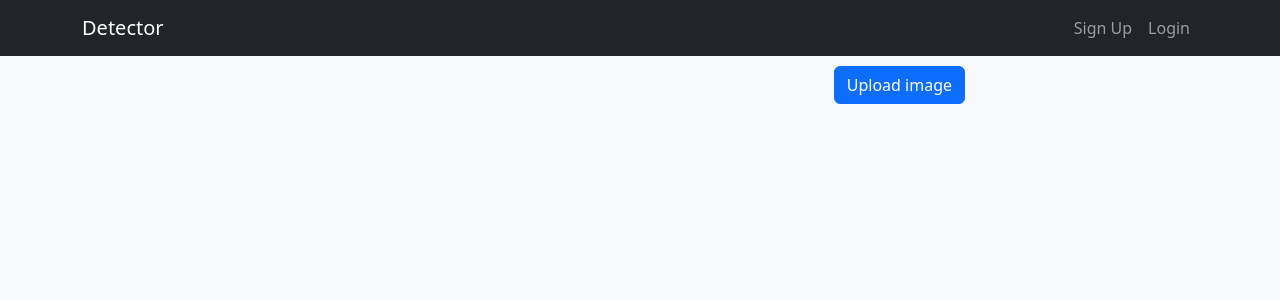
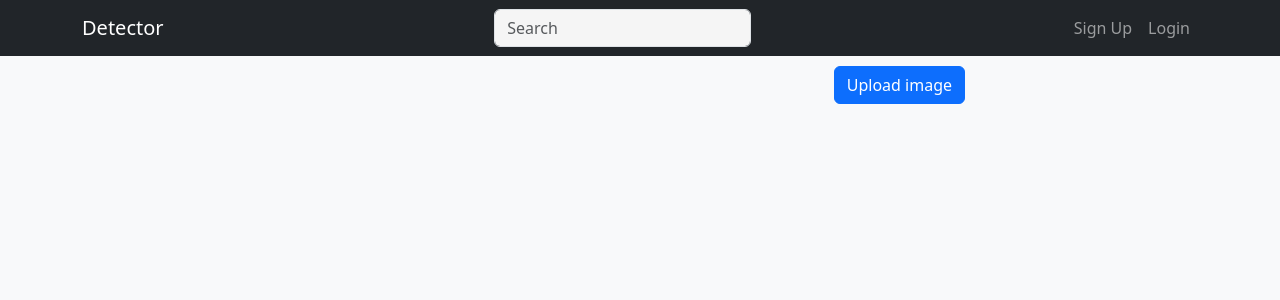
Before and after one commit to 4BMtolobPL/mbc-gym, a Flask app: page /detector/ in a window 1280 px wide. Shown: the top 300 px of the page. Run offline with Flask 3, Linux system fonts and the light colour scheme; some libraries are stand-ins or nearby versions.

Commit message:
base template에 이미지 검색란 추가

```diff
--- a/src/templates/base.html
+++ b/src/templates/base.html
@@ -13,6 +13,19 @@
     <nav class="navbar navbar-expand-lg navbar-dark bg-dark">
         <div class="container">
             <a class="navbar-brand" href="{{ url_for('detector.index') }}">Detector</a>
+
+            {% if url_for(request.endpoint) == url_for("detector.index") or url_for(request.endpoint) == url_for("detector.search") %}
+            <div class="btn-group">
+                <form method="get" action="{{ url_for('detector.search') }}" name="dtSearchForm">
+                    {% if request.args.get("search") %}
+                    <input type="search" id="dt-search" class="form-control col-md-12 dt_search" placeholder="Search" name="search" value="{{ request.args.get('search') }}" />
+                    {% else %}
+                    <input type="search" id="dt-search" class="form-control col-md-12 dt_search" placeholder="Search" name="search" />
+                    {% endif %}
+                </form>
+            </div>
+            {% endif %}
+
             <ul class="navbar-nav">
                 {% if current_user.is_authenticated %}
                 <li class="nav-item"><span class="nav-link">{{ current_user.username }}</span></li>
```
